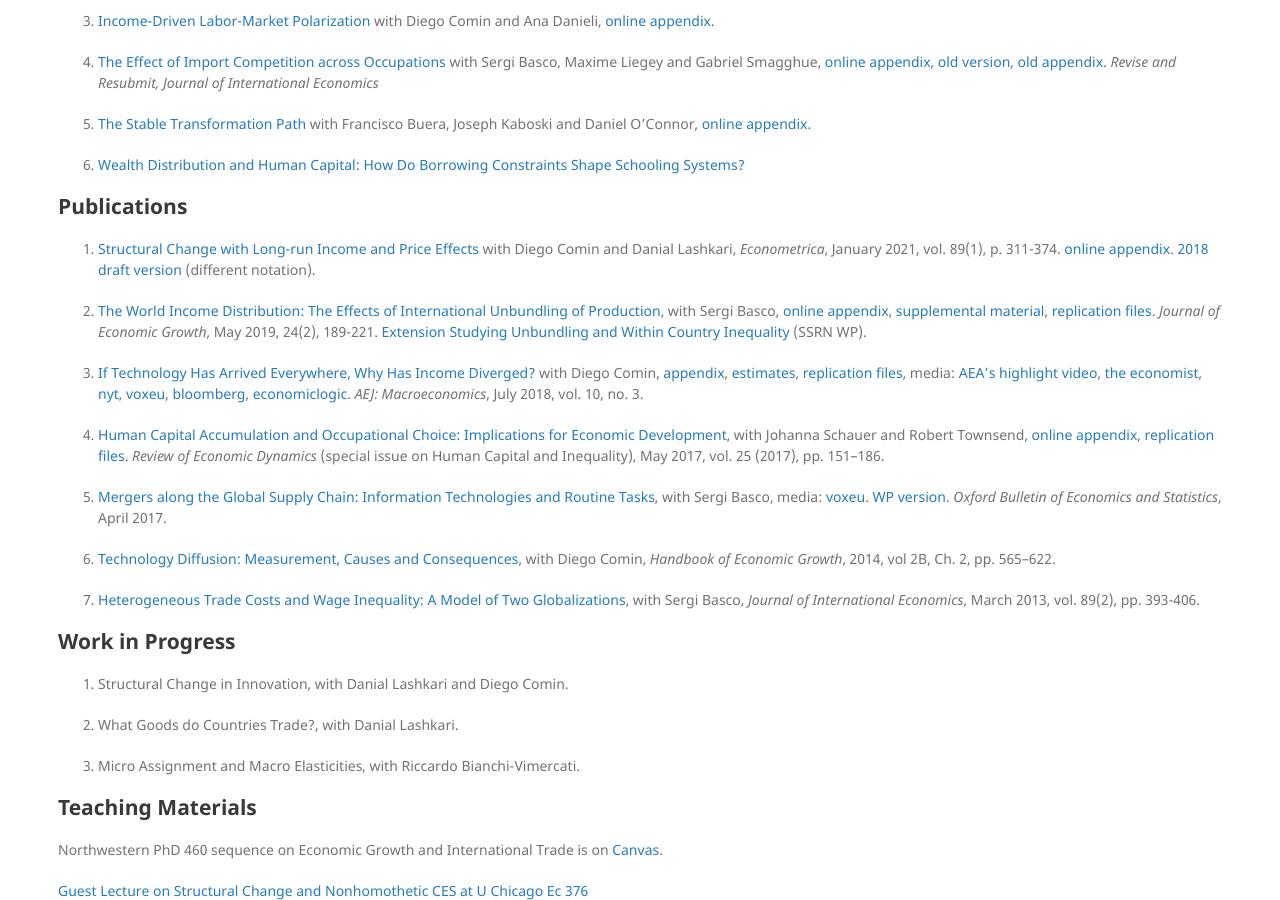
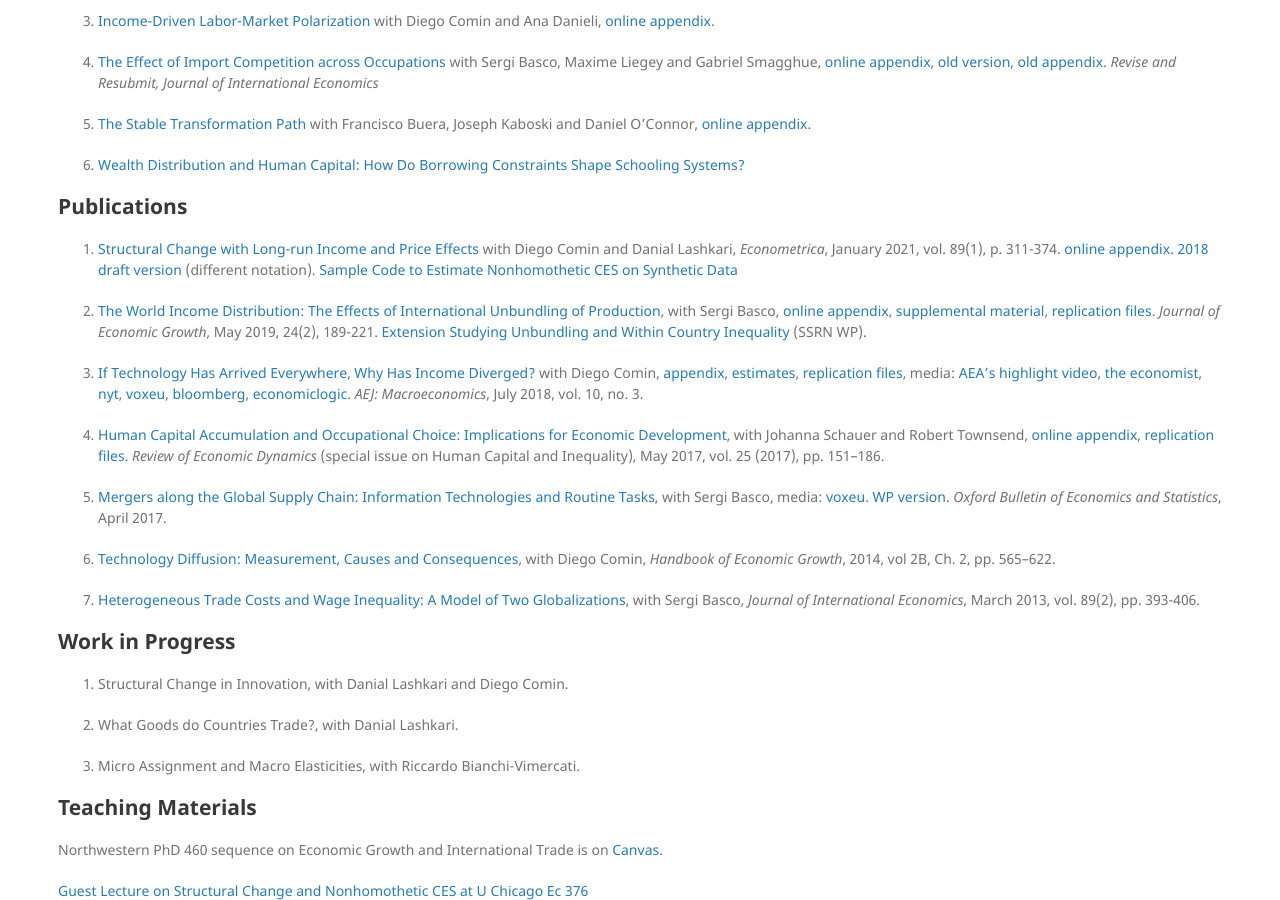
Before and after one commit to mestieri/mestieri.github.io, a Jekyll site: the page built from index.md, in a window 1280 px wide and 900 px high, scrolled down 491 px. Built offline with Jekyll 4.4.1, drawn with Linux system fonts in a browser that asks for light colours.

Commit message:
Update index.md

```diff
--- a/index.md
+++ b/index.md
@@ -43,7 +43,7 @@ Severo Ochoa Researcher at the Barcelona School of Economics, UPF Professor and
 1. [Structural Change with Long-run Income and Price Effects](https://www.dropbox.com/s/prta8e8rul85w6i/CLM_final.pdf?dl=0)
     with Diego Comin and Danial Lashkari,
    *Econometrica*, January 2021, vol. 89(1), p. 311-374.
-    [online appendix](https://www.dropbox.com/s/k0n1wc79z3u10ck/CLM_onlineappendix_final.pdf?dl=0). [2018 draft version](https://www.dropbox.com/s/98e9tjnx3nhlhdd/CLM_rev2.pdf?dl=0) (different notation).
+    [online appendix](https://www.dropbox.com/s/k0n1wc79z3u10ck/CLM_onlineappendix_final.pdf?dl=0). [2018 draft version](https://www.dropbox.com/s/98e9tjnx3nhlhdd/CLM_rev2.pdf?dl=0) (different notation). [Sample Code to Estimate Nonhomothetic CES on Synthetic Data](https://www.dropbox.com/s/adzdfl0najc7jc5/estimation_nhces.zip?dl=0)
 
 
 2. [The World Income Distribution: The Effects of International Unbundling of Production](https://www.dropbox.com/s/czqzvaqwtgmk5hs/BMU_rev.pdf?dl=0), with Sergi Basco, [online appendix](https://www.dropbox.com/s/sgwdn0qb2kwca8k/BMU_onlineappendix_rev.pdf?dl=0), [supplemental material](https://www.dropbox.com/s/teu5685tej9tt54/BMP3_additional_results_rev2.pdf?dl=0), [replication files](https://www.dropbox.com/s/94zy8f7iwh2yvvl/replication%20files%20bmp3.zip?dl=0). *Journal of Economic Growth*, May 2019, 24(2), 189-221.
```
